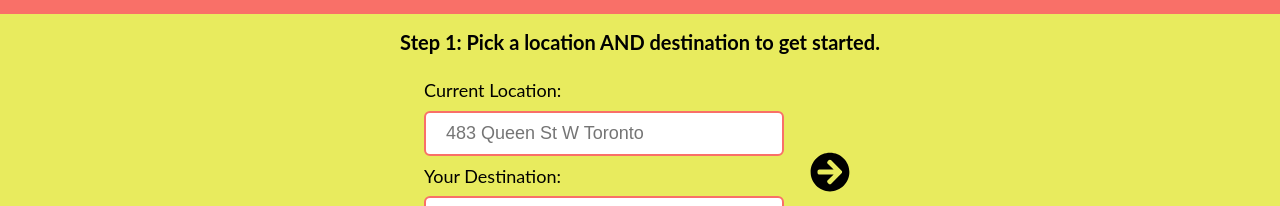
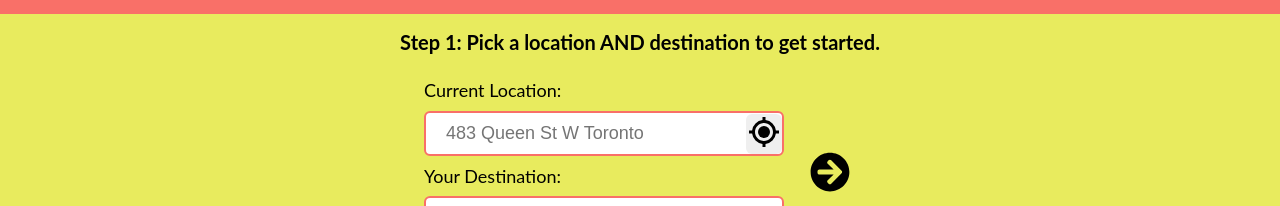
Before and after one commit to capibara33/podcastPrioritizer, a React (Create React App) app: page / in a window 1280 px wide. Shown: the part 158-364 px from the top of the page. Built offline with nearby package versions, Linux system fonts and the light colour scheme; no server answers.

Commit message:
all for to steal your location

```diff
--- a/src/components/LandingPage.js
+++ b/src/components/LandingPage.js
@@ -1,4 +1,5 @@
 const LandingPage = () => {
+
     return (
         <header>
                 <h1>Podcast Prioritizer</h1>
@@ -6,10 +7,7 @@ const LandingPage = () => {
                     <h2 className="wrapper">Welcome to Podcast Prioritizer. We want to find you a podcast that best suits your commute time.</h2>
                 </div>
         </header>
-
     )
 }
 
-
-
 export default LandingPage;
--- a/src/components/LocationForm.js
+++ b/src/components/LocationForm.js
@@ -1,7 +1,7 @@
 // LocationForm.js
-import { FaArrowCircleRight } from 'react-icons/fa';
+import { BiCurrentLocation } from 'react-icons/bi';
 import { useState } from 'react';
-import { FaWalking, FaBicycle } from 'react-icons/fa'
+import { FaWalking, FaBicycle, FaArrowCircleRight} from 'react-icons/fa'
 import timeConverter from '../utilities/timeConverter.js'
 import Giphy from './Giphy.js'
 import Swal from 'sweetalert2'
@@ -104,14 +104,30 @@ const noRoute = () => {
     setDestination(event.target.value)
   }
 
+  // current location
+
+  const myLocation = () => {
+    const locationFinder = (pos) => {
+      let crd = pos.coords;
+      let currentLocation =`${crd.latitude}, ${crd.longitude}`
+      setLocation(currentLocation)
+    }
+    navigator.geolocation.getCurrentPosition(locationFinder);
+  }
+
   return (
     <>
       <h2>Step 1: Pick a location AND destination to get started.</h2>
       <div className="locationFormContainer">
         <form action="submit" className="wrapper locationForm" onSubmit={handleLocationSubmit}>
           <div className="locationInputs">
-            <label htmlFor="currentLocation">Current Location:</label>
-            <input  placeholder="483 Queen St W Toronto" required type="text" id="currentLocation" onChange={handleLocationInput} value={location}></input>
+
+            <div className="currentLocation">
+              <label htmlFor="currentLocation">Current Location:</label>
+              <input  placeholder="483 Queen St W Toronto" required type="text" id="currentLocation" onChange={handleLocationInput} value={location}></input>
+
+              <button className="myLocation" onClick={() => { myLocation() }}><BiCurrentLocation /></button>
+            </div>
 
             <label htmlFor="destination">Your Destination:</label>
             <input placeholder="1 Blue Jays Way Toronto" required type="text" id="destination" onChange={handleDestinationInput} value={destination}></input>
--- a/src/styles/App.css
+++ b/src/styles/App.css
@@ -223,8 +223,30 @@ a {
     margin: 0;
 }
 
+.currentLocation {
+    display: flex;
+    flex-direction: column;
+    position: relative;
+}
+
+.myLocation {
+    height: 2rem;
+    border: none;
+    position: absolute;
+    bottom: 0.1rem;
+    right: 0.1rem;
+    border-radius: 0.3rem;
+    cursor: pointer;
+    font-size: 1.8rem;
+    padding: 0;
+}
+
+.myLocation:hover {
+    color: #F97068;
+}
+
 .walkButton:hover,
-.bikeButton:hover{
+.bikeButton:hover {
     background-color: #F97068;
 }
 
@@ -291,8 +313,6 @@ a {
     width: 125px;
     border-radius: 15px;
 }
-
-
 
 .resultsTitle{
     padding: 0 2rem;
```
